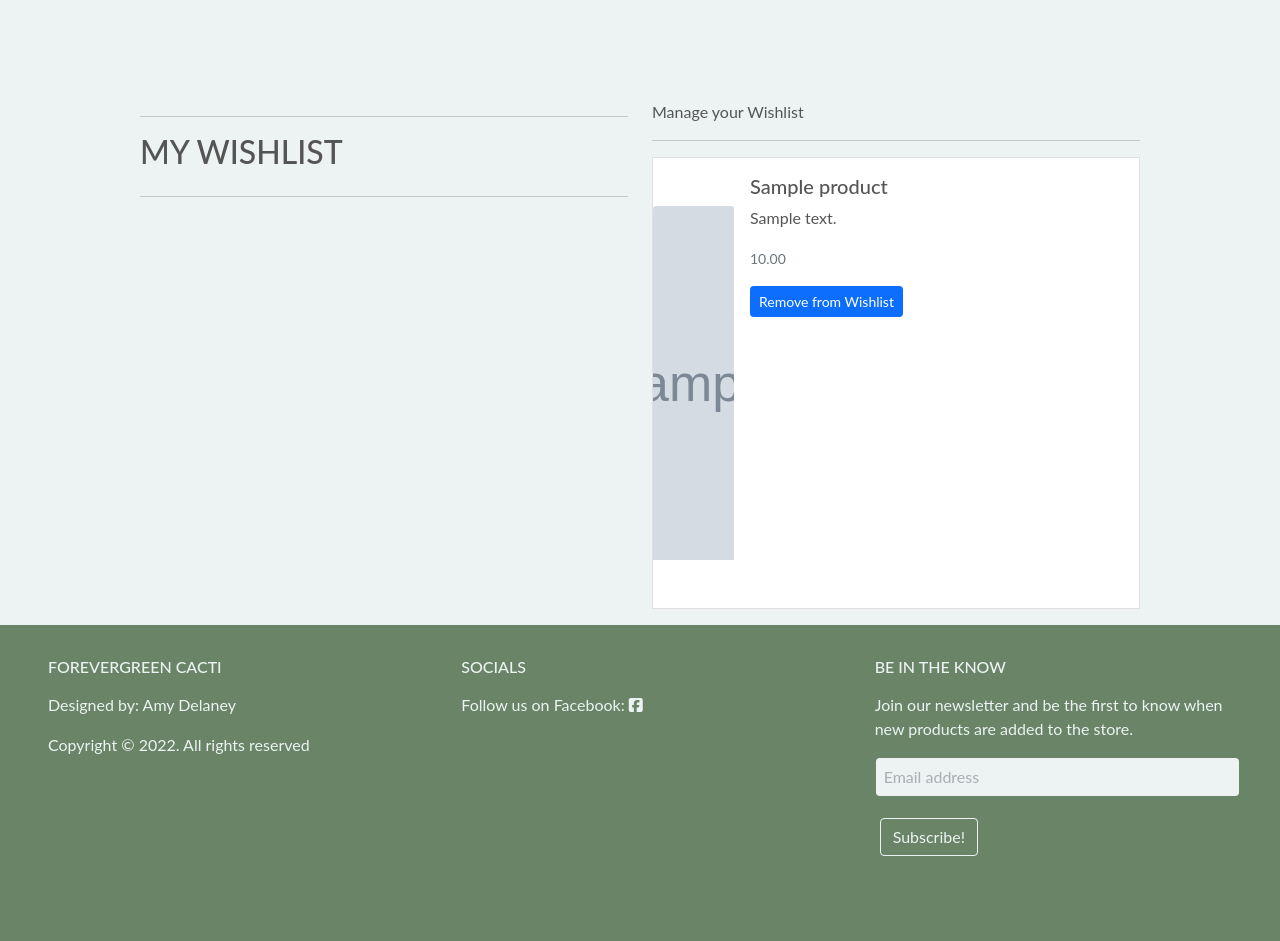
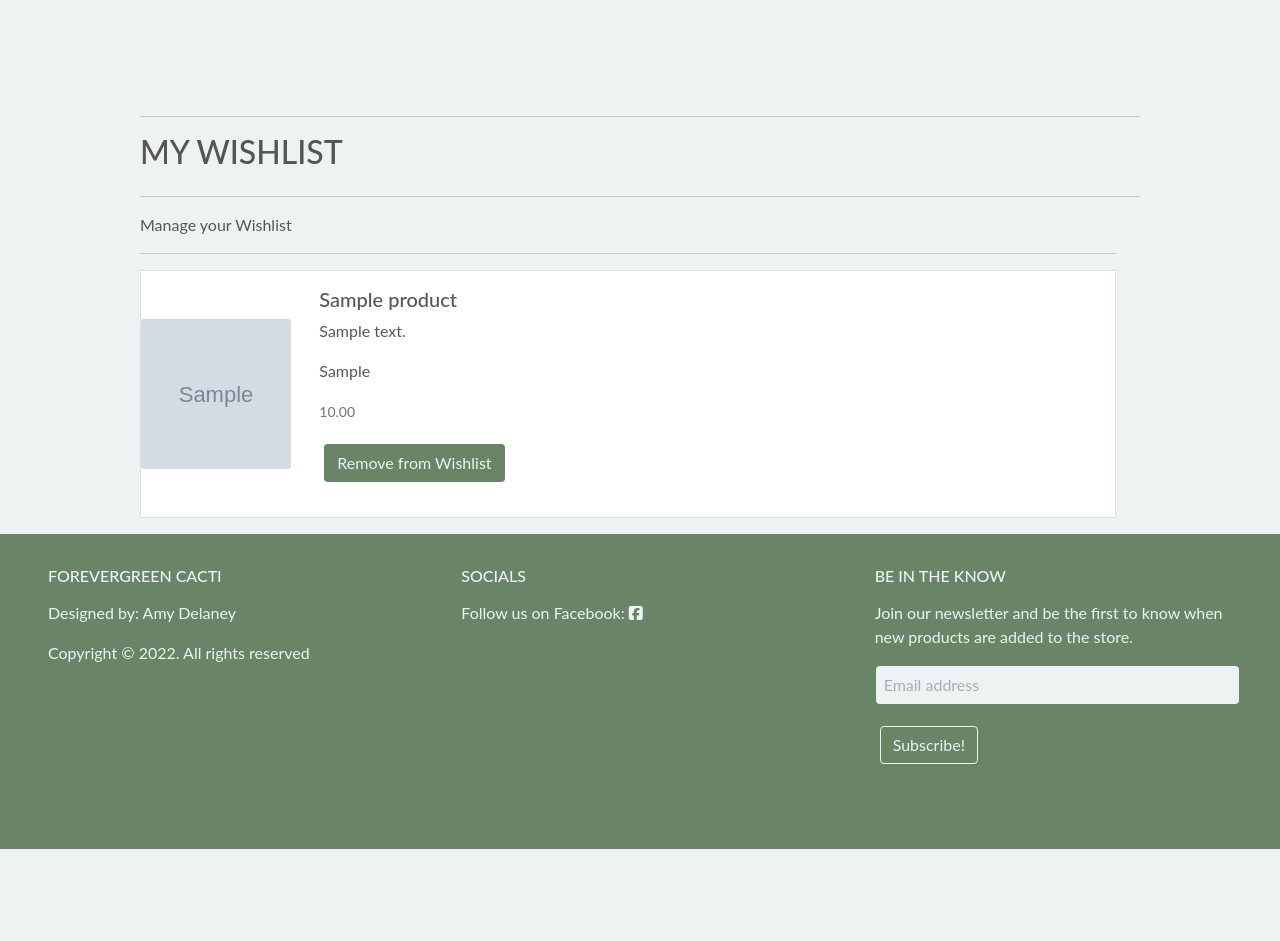
Before and after one commit to AmyDelaney94/Forevergreen_Cacti, a Django app: page /profile/wishlist/ in a window 1280 px wide. Shown: the part 152-1093 px from the top of the page. After the commit the page ends 1001 px from the top, so only its background shows below. Run offline with Django 4.2, Linux system fonts and the light colour scheme; a user stored in the database is signed in; tables that the repository leaves empty hold one stand-in row (values such as "Sample post"); grey boxes marked "Sample" are stand-in pictures; some libraries are stand-ins or nearby versions.

Commit message:
Add updates to styling on wishlist

```diff
--- a/profiles/static/profiles/css/profile.css
+++ b/profiles/static/profiles/css/profile.css
@@ -10,3 +10,14 @@
 #profile-update-form input::placeholder {
     color: #aab7c4;
 }
+
+.card-img{
+    height: 150px;
+    width: 150px;
+}
+
+.btn-wish {
+    background: #698467;
+    color: #edf3f2;
+    margin: 5px;
+}
--- a/profiles/templates/profiles/wishlist.html
+++ b/profiles/templates/profiles/wishlist.html
@@ -22,6 +22,7 @@
             <h2 class="logo-font mb-4">My Wishlist</h2>
             <hr>
         </div>
+        <div class="row">
         <div class="col">
             <div class="col-12 mx-auto">
                 <div>Manage your Wishlist</div>
@@ -34,11 +35,11 @@
                             <div class="image-container my-5">
                                 {% if product.image %}
                                 <a href="{{ product.image.url }}" target="_blank">
-                                    <img class="card-img-top img-fluid" src="{{ product.image.url }}" alt="{{ product.name }}">
+                                    <img class="card-img img-fluid" src="{{ product.image.url }}" alt="{{ product.name }}">
                                 </a>
                                 {% else %}
                                 <a href="">
-                                    <img class="card-img-top img-fluid" src="{{ MEDIA_URL }}noimage.png" alt="{{ product.name }}">
+                                    <img class="card-img img-fluid" src="{{ MEDIA_URL }}noimage.png" alt="{{ product.name }}">
                                 </a>
                                 {% endif %}
                             </div>
@@ -47,8 +48,9 @@
                             <div class="card-body">
                                 <h5 class="card-title">{{product.name}}</h5>
                                 <p class="card-text">{{product.description}}</p>
+                                <p class="card-text">{{product.care}}</p>
                                 <p class="card-text"><small class="text-muted">{{product.price}}</small></p>
-                                <a type="button" class="btn btn-primary fw500 btn-sm"
+                                <a type="button" class="btn btn-wish"
                                     href="{% url 'wishlist' product.id %}">Remove from Wishlist</a>
                             </div>
                         </div>
@@ -60,6 +62,7 @@
                 {% endif %}
             </div>
         </div>
+        </div>
     </div>
 </div>
 {% endblock %}
```
